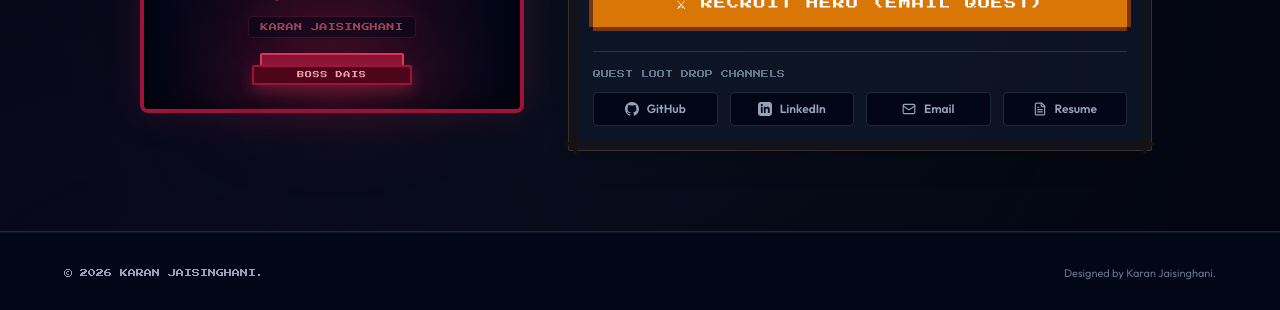
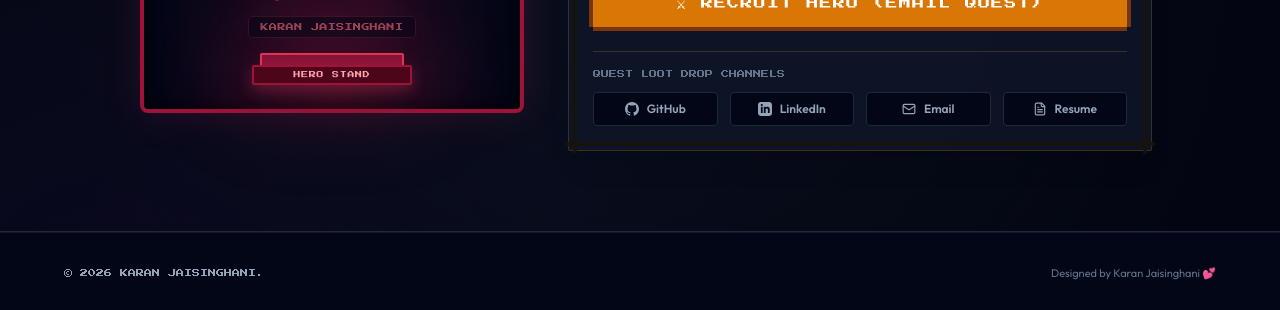
Before and after one commit to Karan-Jaisinghani/rpg-portfolio, a React (Vite) app: page / in a window 1280 px wide. Shown: the part 5876-6186 px from the top of the page. Built offline with nearby package versions, Linux system fonts and the light colour scheme.

Commit message:
style: rename Boss Dais to Hero Stand and update footer

```diff
--- a/src/App.tsx
+++ b/src/App.tsx
@@ -261,7 +261,7 @@ function App() {
             <span className="font-pressstart text-[8px] text-slate-400">© 2026 KARAN JAISINGHANI.</span>
           </div>
           <div className="flex items-center gap-1 text-[11px]">
-            <span>Designed by Karan Jaisinghani.</span>
+            <span>Designed by Karan Jaisinghani 💕</span>
           </div>
         </div>
       </footer>
--- a/src/components/FinalBossSection.tsx
+++ b/src/components/FinalBossSection.tsx
@@ -77,7 +77,7 @@ export const FinalBossSection: React.FC = React.memo(() => {
                 <div className="relative z-10 w-44 flex flex-col items-center">
                   <div className="w-36 h-3 bg-rose-900 border-x-2 border-t-2 border-rose-500/80 rounded-t-sm" />
                   <div className="w-40 h-5 bg-rose-950 border-2 border-rose-800 rounded-sm shadow-[0_5px_15px_rgba(244,63,94,0.3)] flex items-center justify-center">
-                    <span className="text-[7px] font-pressstart tracking-widest text-rose-300">BOSS DAIS</span>
+                    <span className="text-[7px] font-pressstart tracking-widest text-rose-300">HERO STAND</span>
                   </div>
                 </div>
               </div>
```
